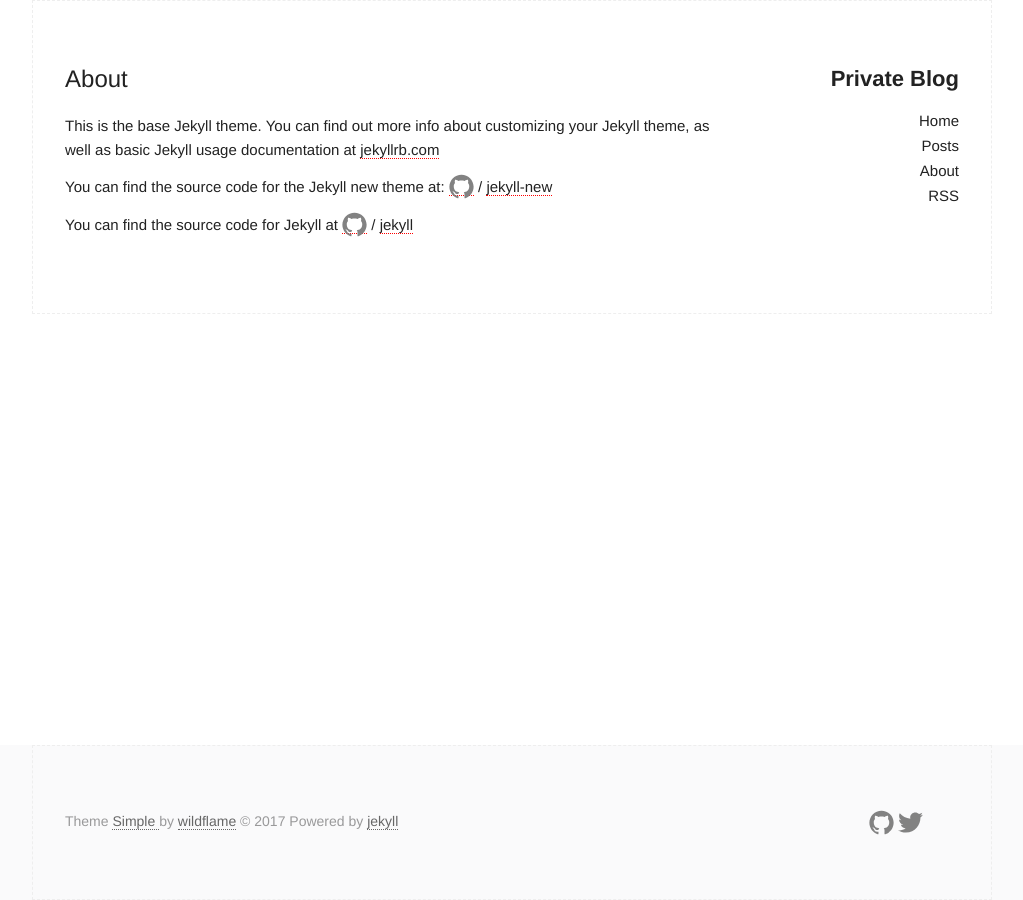
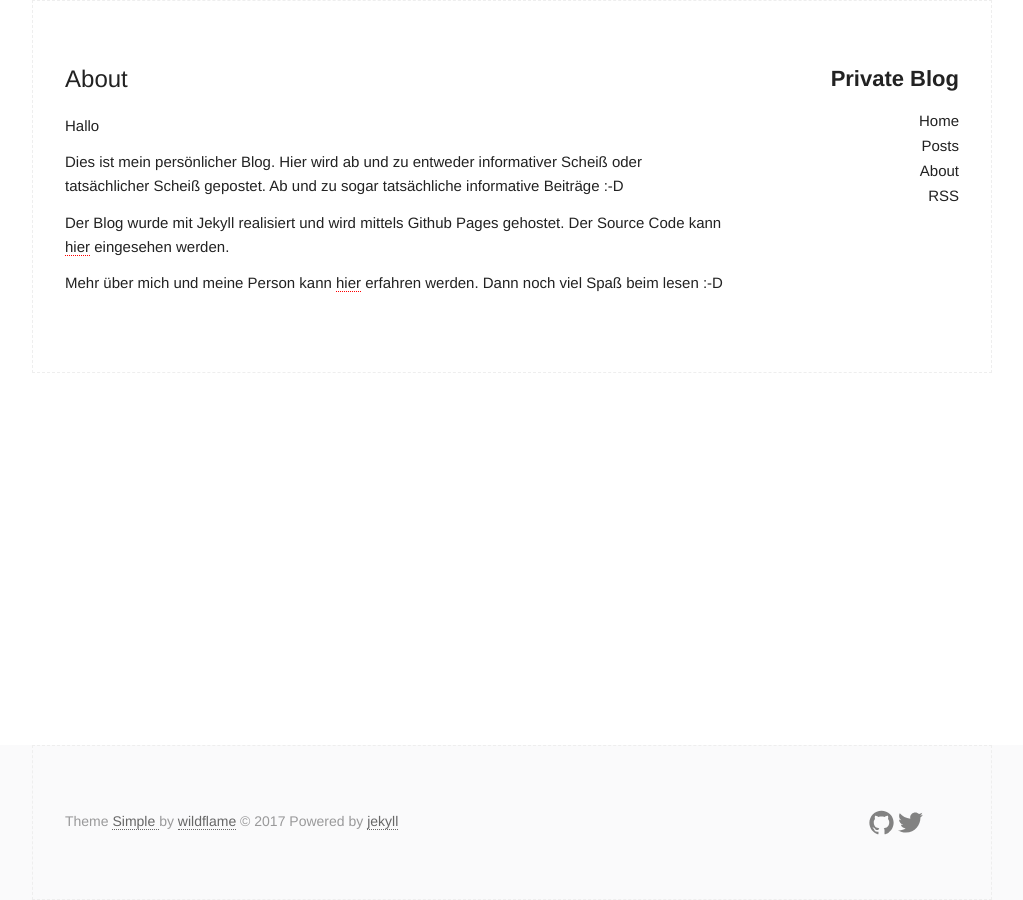
Before and after one commit to elyday/elyday.github.io, a Jekyll site: the page built from about.md, in a window 1280 px wide. Shown: the whole page, without its empty margins (128-1151 px from the left). Built offline with Jekyll 4.4.1, drawn with Linux system fonts in a browser that asks for light colours.

Commit message:
Some Changes

```diff
--- a/_includes/header.html
+++ b/_includes/header.html
@@ -18,7 +18,7 @@
       <nav>
         <ul class="page-link">
           <li><a href="{{ "/" | prepend: site.baseurl }}">Home</a></li>
-          <li><a href="{{ "/archive" | prepend: site.baseurl }}">Posts</a></li>
+          <li><a href="{{ "/posts" | prepend: site.baseurl }}">Posts</a></li>
           <li><a href="{{ "/about" | prepend: site.baseurl }}">About</a></li>
           <li><a href="{{ "/feed.xml" | prepend: site.baseurl }}">RSS</a></li>
         </ul>
--- a/about.md
+++ b/about.md
@@ -4,12 +4,10 @@ title: About
 permalink: /about/
 ---
 
-This is the base Jekyll theme. You can find out more info about customizing your Jekyll theme, as well as basic Jekyll usage documentation at [jekyllrb.com](http://jekyllrb.com/)
+Hallo
 
-You can find the source code for the Jekyll new theme at:
-{% include icon-github.html username="jglovier" %} /
-[jekyll-new](https://github.com/jglovier/jekyll-new)
+Dies ist mein persönlicher Blog. Hier wird ab und zu entweder informativer Scheiß oder tatsächlicher Scheiß gepostet. Ab und zu sogar tatsächliche informative Beiträge :-D
 
-You can find the source code for Jekyll at
-{% include icon-github.html username="jekyll" %} /
-[jekyll](https://github.com/jekyll/jekyll)
+Der Blog wurde mit Jekyll realisiert und wird mittels Github Pages gehostet. Der Source Code kann [hier](https://github.com/elyday/elyday.github.io) eingesehen werden.
+
+Mehr über mich und meine Person kann [hier](https://elyday.net) erfahren werden. Dann noch viel Spaß beim lesen :-D
--- a/archive.html
+++ b/posts.html
@@ -1,10 +1,10 @@
 ---
 layout: default
-title: Archive
+title: Posts
 ---
 
 <div>
-  <h2>Archive</h2>
+  <h2>Posts</h2>
   <section class="archive_list">
     {% for post in site.posts %}
       <div class="post_title">
```
Also changed, not shown: index.html (+3 -23 lines).
